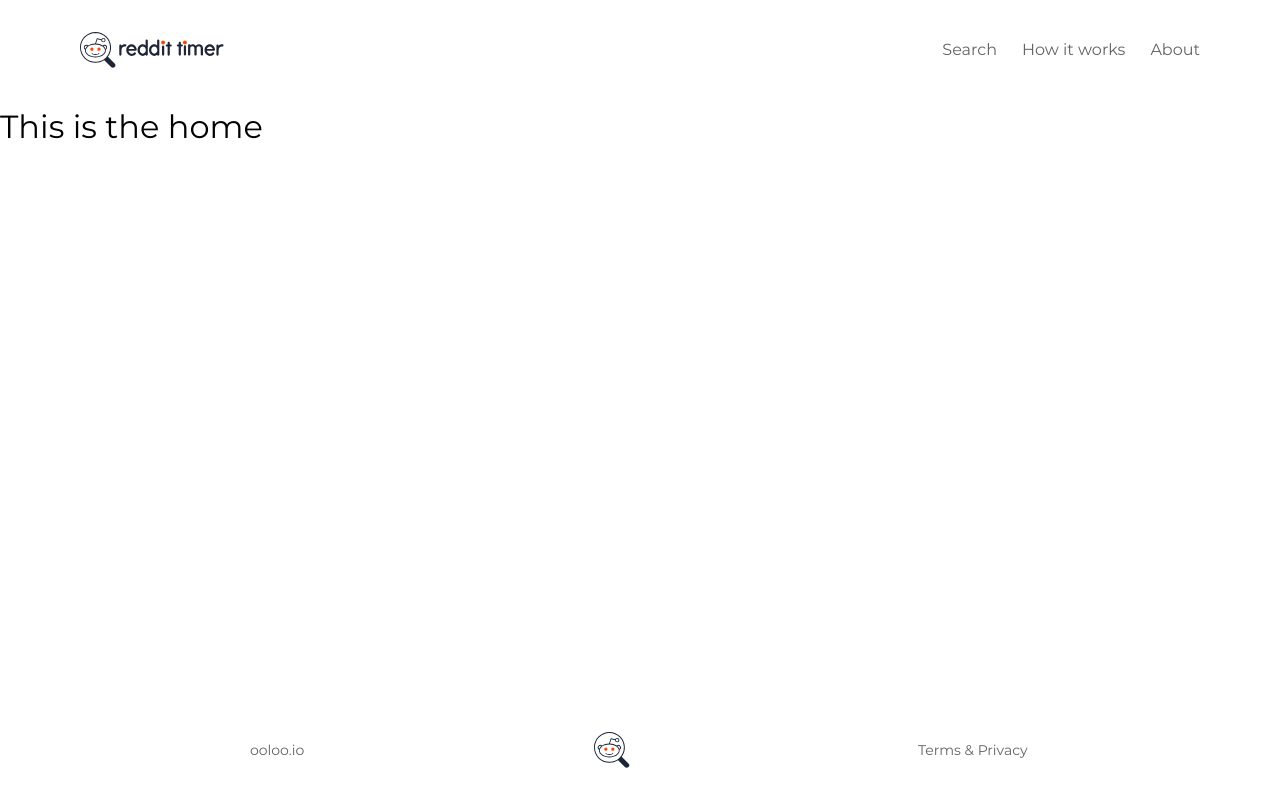
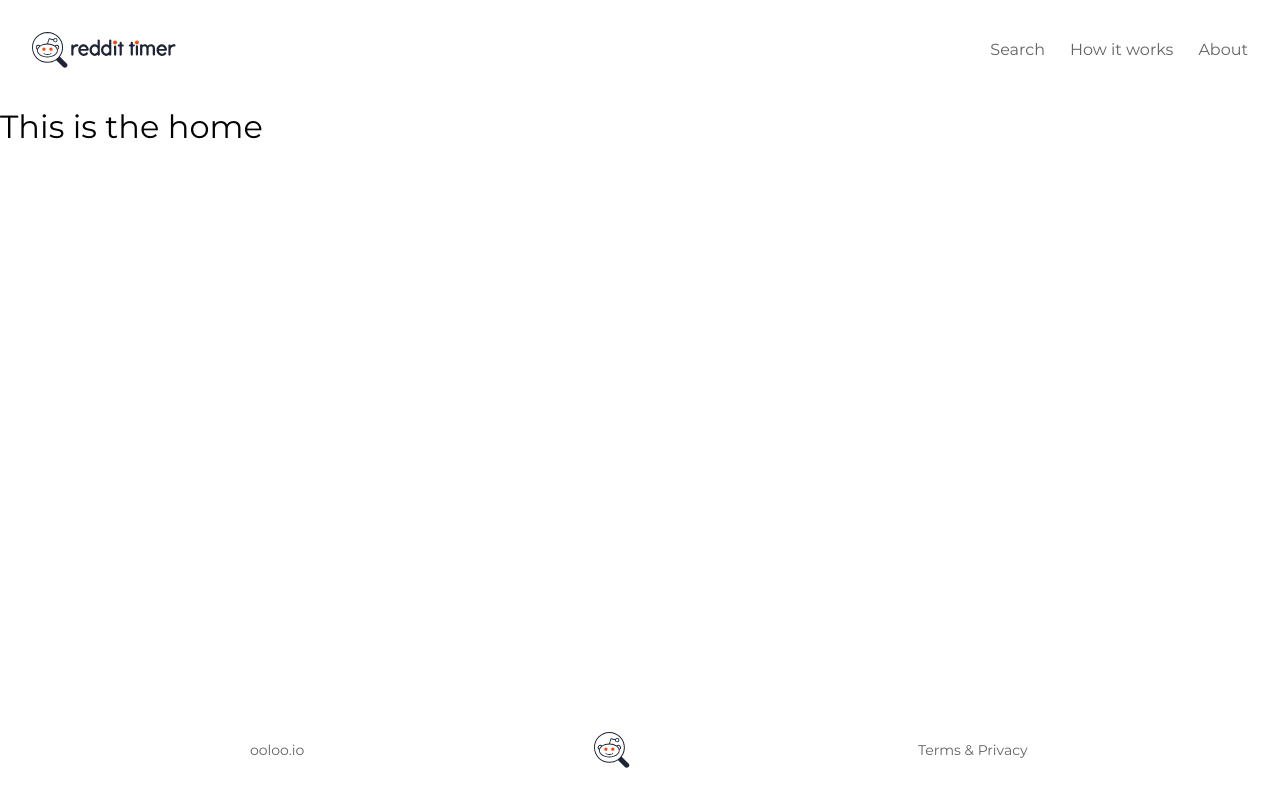
Before and after one commit to ooloo-io/reddit-timer-ferueda, a React (Create React App) app: page / in a window 1280 px wide. Built offline with nearby package versions, Linux system fonts and the light colour scheme.

Commit message:
Update Header.js
Improved styles and extracted height to the theme object

```diff
--- a/src/components/Header/Header.js
+++ b/src/components/Header/Header.js
@@ -10,9 +10,10 @@ import Nav from './Nav';
 const StyledHeader = styled.header`
   display: flex;
   width: 100%;
-  height: 100px;
+  max-width: calc(var(--container-width) - 10rem);
+  height: ${({ theme }) => theme.header.height};
   margin: 0 auto;
-  padding: 0 5rem;
+  padding: 0 2rem;
   justify-content: space-between;
   align-items: center;
 `;
```
